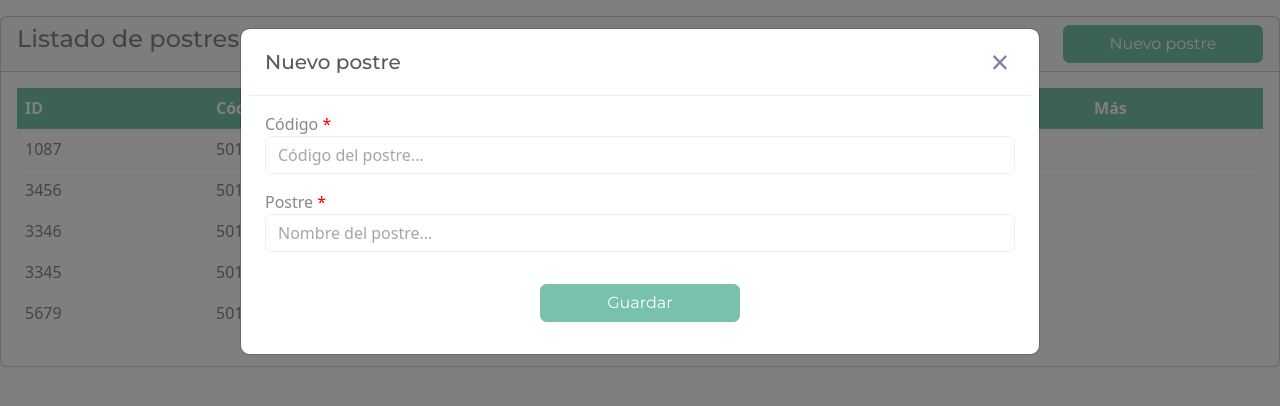
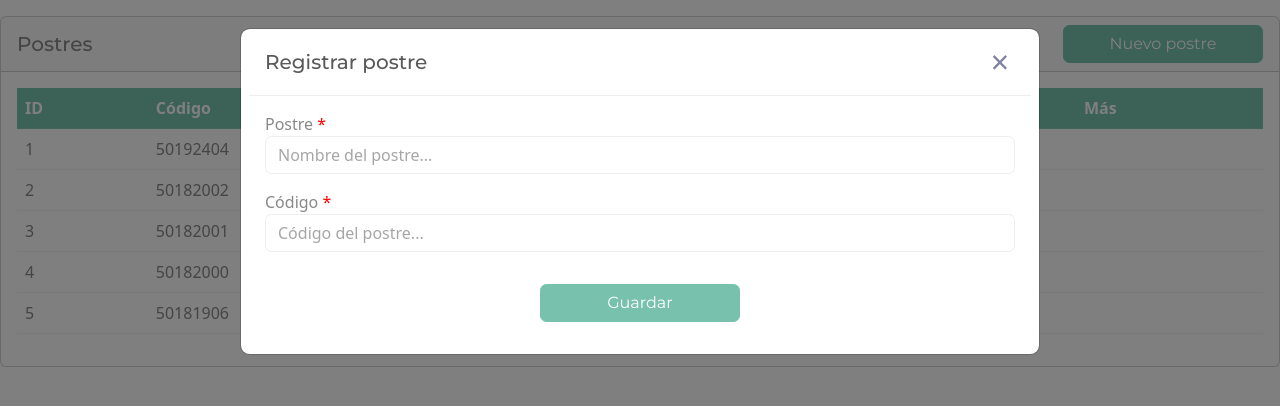
Before and after one commit to daniagongora/DWF-2024-1, an Angular app: page /category in a window 1280 px wide. Both pictures are taken after a click on the button "Nuevo postre". Shown: the top 406 px of the page. Built offline with nearby package versions, Linux system fonts and the light colour scheme; some icons are missing.

Commit message:
feature done

```diff
--- a/src/app/modules/product/_models/category.ts
+++ b/src/app/modules/product/_models/category.ts
@@ -6,8 +6,8 @@ export class Category{
 
     constructor(category_id: number, code: string, category: string, status: number){
         this.category_id = category_id;
+        this.category = category;
         this.code = code;
-        this.category = category;
         this.status = status;
     }
 
--- a/src/app/modules/product/components/category/category.component.html
+++ b/src/app/modules/product/components/category/category.component.html
@@ -1,19 +1,23 @@
-<div class="body-content">
 <div class="card">
+
   <!-- Table title  -->
+
   <div class="card-header">
     <div class="row">
       <div class="col-md">
-          <h4>Listado de postres</h4>
+        <h5 class="table-title">Postres</h5>
       </div>
       <div class="col-md">
-          <!-- Botón para mostrar el modal del formulario -->
-          <button type="button" class="btn btn-primary btn-new" (click)="showModalForm()"><i class="ph ph-plus"></i>Nuevo postre </button>
+        <button type="button" class="btn btn-primary btn-new" (click)="showModalForm()">
+          <i class="ph ph-plus icon-text-button"></i>
+          Nuevo postre
+        </button>
       </div>
     </div>
   </div>
 
   <!-- Table content -->
+
   <div class="card-body">
     <table class="table">
       <thead>
@@ -26,9 +30,8 @@
         </tr>
       </thead>
       <tbody>
-          <!-- Utiliza ngFor para iterar sobre las categorías -->
-          <tr *ngFor="let category of categories">
-            <td>{{ category.category_id }}</td>
+        <tr *ngFor="let category of categories; let i = index">
+          <td>{{ i + 1 }}</td>
           <td>{{ category.code }}</td>
           <td>{{ category.category }}</td>
           <td>
@@ -36,22 +39,22 @@
             [ngClass]="{'td-status-enable': category.status == 1, 'td-status-disable': category.status == 0}" >
               {{ category.status == 0 ? "Entregado" : "Sin entregar" }}
             </div>
-
           </td>
           <td>
             <div class="dropdown">
-                <button class="dropdown-button" id="dropdownMenuButton" data-toggle="dropdown" aria-haspopup="true" aria-expanded="false">
+              <button class="dropdown-button" id="dropdownMenuButton" data-bs-toggle="dropdown" aria-haspopup="true" aria-expanded="false">
                 <i class="ph ph-dots-three-circle-vertical icon-menu"></i>
               </button>
               <div class="dropdown-menu" aria-labelledby="dropdownMenuButton">
                 <a class="dropdown-item" (click)="updateCategory(category)">
                   <i class="ph ph-pencil-circle icon-text-ul"></i>Editar
                 </a>
-                  <a *ngIf="category.status == 0" class="dropdown-item enable-item" (click)="enableCategory(category.category_id)">
-                    <i class="ph ph-check-square icon-text-ul"></i> Activar
+                <a *ngIf="category.status == 0" class="dropdown-item disable-item" (click)="enableCategory(category.category_id)">
+                  <i class="ph ph-prohibit icon-text-ul"></i>
+                  Quitar entrega
                 </a>
-                  <a *ngIf="category.status == 1" class="dropdown-item disable-item" (click)="disableCategory(category.category_id)">
-                    <i class="ph ph-x-square icon-text-ul"></i> Desactivar
+                <a *ngIf="category.status == 1" class="dropdown-item enable-item" (click)="disableCategory(category.category_id)">
+                  <i class="ph ph-check-fat icon-text-ul"></i> Entregar
                 </a>
               </div>
             </div>
@@ -64,39 +67,46 @@
 </div>
 
 <!-- Modal form  -->
+
 <div class="modal fade" data-bs-backdrop="static" tabindex="-1" role="dialog" id="modalForm">
   <div class="modal-dialog modal-lg" role="document">
     <div class="modal-content">
       <div class="modal-header">
-          <!-- Título del modal -->
-          <h5 class="modal-title">Nuevo postre  </h5>
+        <h5 class="modal-title">{{ categoryUpdated == 0? "Registrar": "Actualizar" }} postre</h5>
         <button type="button" class="modal-close-button" data-bs-dismiss="modal" aria-label="Close">
           <span class="modal-close-button-x">&times;</span>
         </button>
       </div>
       <div class="modal-body">
-          <!-- Formulario para agregar una nueva categoría -->
+
+        <!-- form  -->
+
         <form [formGroup]="form" (ngSubmit)="onSubmit()">
 
-            <!-- Campo de código de categoría -->
+          <!-- category  -->
+
+          <div class="form-group">
+            <label for="category">Postre <span class="color-red">*</span> </label>
+            <input type="text" class="form-control" formControlName="category" id="category" placeholder="Nombre del postre..."
+              [ngClass]="{'is-invalid': form.controls['category'].errors && submitted}" >
+            <div *ngIf="form.controls['category'].errors && submitted">
+              <small class="color-red">Favor de ingresar un poste válido</small>
+            </div>
+          </div>
+
+          <!-- code  -->
+
           <div class="form-group">
             <label for="code">Código <span class="color-red">*</span> </label>
-              <input type="text" class="form-control" formControlName="code" id="code" placeholder="Código del postre..." [ngClass]="{'is-invalid': form.controls['code'].errors && submitted}">
+            <input type="text" class="form-control" formControlName="code" id="code" placeholder="Código del postre..."
+              [ngClass]="{'is-invalid': form.controls['code'].errors && submitted}" >
             <div *ngIf="form.controls['code'].errors && submitted">
               <small class="color-red">Favor de ingresar un código de postre válido</small>
             </div>
           </div>
 
-            <!-- Campo de nombre de categoría -->
-            <div class="form-group">
-              <label for="category">Postre <span class="color-red">*</span> </label>
-              <input type="text" class="form-control" formControlName="category" id="category" placeholder="Nombre del postre..." [ngClass]="{'is-invalid': form.controls['category'].errors && submitted}">
-              <div *ngIf="form.controls['category'].errors && submitted">
-                <small class="color-red">Favor de ingresar un postre válido</small>
-              </div>
-            </div>
+          <!-- button  -->
 
-            <!-- Botón para guardar el formulario -->
           <div class="form-button">
             <button type="submit" class="btn btn-primary btn-form">Guardar</button>
           </div>
@@ -106,4 +116,3 @@
     </div>
   </div>
 </div>
-</div>
--- a/src/app/modules/product/components/category/category.component.ts
+++ b/src/app/modules/product/components/category/category.component.ts
@@ -28,22 +28,23 @@ export class CategoryComponent implements OnInit {
     this.getCategories();
   }
 
-  disableCategory(id: number){
+  enableCategory(id: number){
     for(let category of this.categories){
       if(category.category_id == id){
-        category.status = 0;
-        alert("Postre sin entregar!");
+        category.status = 1;
+
+        alert("Se ha quitado la entrega");
         break;
       }
     }
     console.log("SALIR")
   }
 
-  enableCategory(id: number){
+  disableCategory(id: number){
     for(let category of this.categories){
       if(category.category_id == id){
-        category.status = 1;
-        alert("Postre entregado exitosamente!");
+        category.status = 0;
+        alert("Postre entregado");
         break;
       }
     }
@@ -73,22 +74,32 @@ export class CategoryComponent implements OnInit {
     }
   }
 
-  onSubmitCreate(){
+  onSubmitCreate() {
     this.submitted = true;
 
-    if(this.form.invalid) return;
+    if (this.form.invalid) return;
 
     this.submitted = false;
 
-    let category = new Category(0, this.form.controls['code'].value!, this.form.controls['category'].value!, 1);
-    console.log(this.form.value);
+    // Para guardar el ID unico para encontrar y editar
+    let maxCategoryID = 0;
+    for (let category of this.categories) {
+      if (category.category_id > maxCategoryID) {
+        maxCategoryID = category.category_id;
+      }
+    }
+
+    // Se crea el objeto con el id unico, no solo se pone en el html
+    let category = new Category(maxCategoryID + 1, this.form.controls['code'].value!, this.form.controls['category'].value!, 1);
+
     this.categories.push(category);
 
     $("#modalForm").modal("hide");
 
-    alert("Postre guardada exitosamente!");
+    alert("Postre guardado exitosamente!");
+  }
 
-  }
+
 
   onSubmitUpdate(){
     this.submitted = true;
@@ -107,7 +118,7 @@ export class CategoryComponent implements OnInit {
 
     $("#modalForm").modal("hide");
 
-    alert("Postre actualizada exitosamente!");
+    alert("Postre actualizado exitosamente!");
 
     this.categoryUpdated = 0;
 
@@ -117,8 +128,9 @@ export class CategoryComponent implements OnInit {
     this.categoryUpdated = category.category_id;
 
     this.form.reset();
-    this.form.controls['category'].setValue(category.code);
-    this.form.controls['code'].setValue(category.category);
+    this.form.controls['code'].setValue(category.code);
+    this.form.controls['category'].setValue(category.category);
+
 
     this.submitted = false;
     $("#modalForm").modal("show");
```
Also changed, not shown: src/styles.css. Lines whose indentation alone changed are shown as unchanged.
